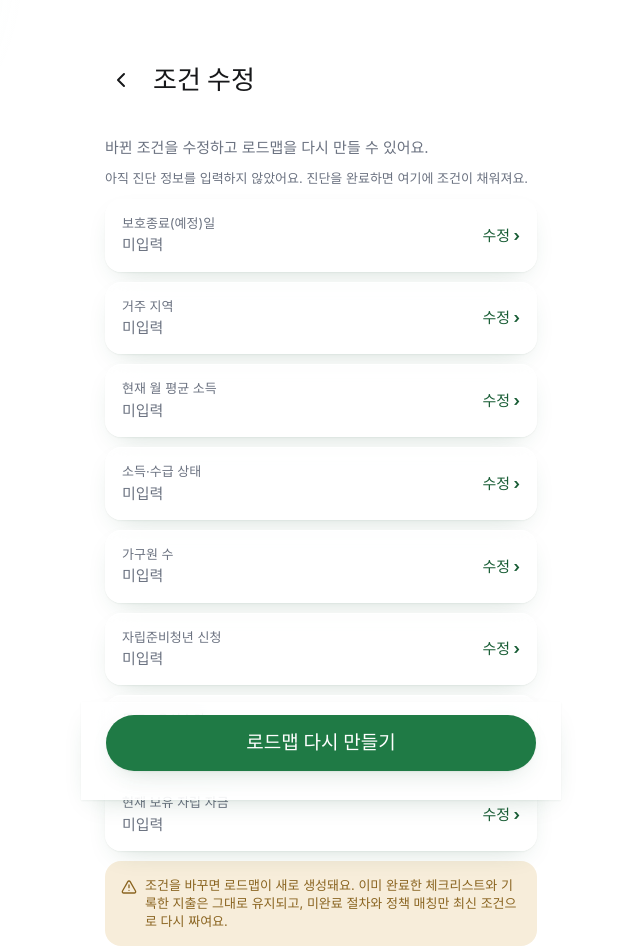
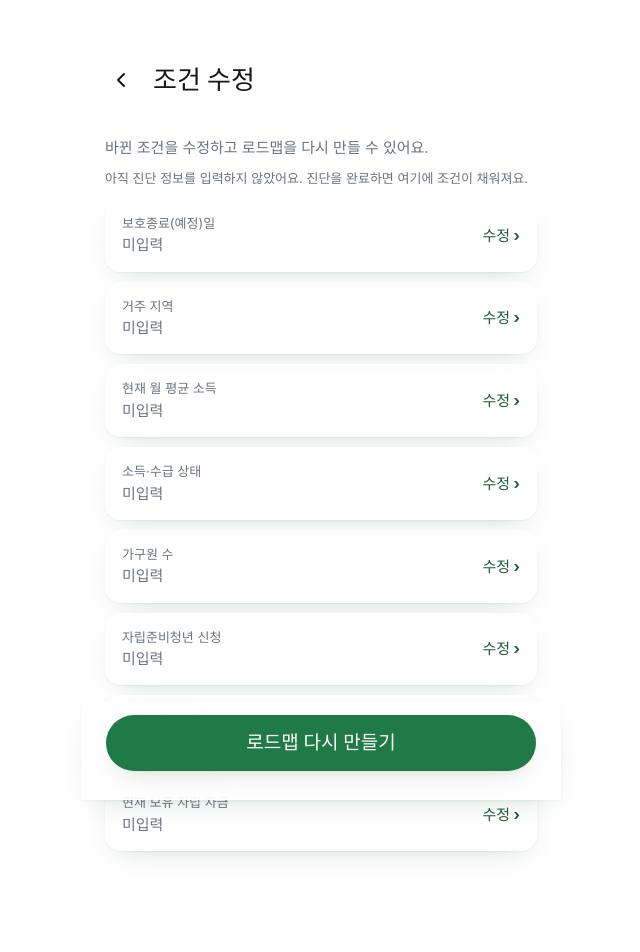
Before and after one commit to kb-say-young/seed-frontend, a Vue app: page /me/edit in a window 1280 px wide. Shown: the top 952 px of the page, without its empty margins (319-959 px from the left). Built offline with nearby package versions, Linux system fonts and the light colour scheme; no server answers; a web font is replaced by a local one.

Commit message:
chore(account): 조건 수정 화면 하단 주의 안내 문구 제거
로드맵 재생성 시 완료 항목·지출 기록이 유지된다는 앰버 경고 박스를
지웠다. 더는 안 쓰는 TriangleAlert import 도 함께 정리.

```diff
--- a/src/features/account/pages/EditConditions.vue
+++ b/src/features/account/pages/EditConditions.vue
@@ -1,7 +1,7 @@
 <script setup lang="ts">
 import { onMounted, computed } from 'vue'
 import { useRouter } from 'vue-router'
-import { ChevronLeft, TriangleAlert } from 'lucide-vue-next'
+import { ChevronLeft } from 'lucide-vue-next'
 import UiButton from '@/shared/ui/UiButton.vue'
 import { won } from '@/shared/lib/money'
 import { me, loadMe, ymdDotted } from '@/shared/lib/me'
@@ -94,14 +94,6 @@ const hint = computed(() => {
           <span class="shrink-0 text-body-sm font-bold text-primary-dark">수정 ›</span>
         </button>
       </template>
-
-      <div class="flex items-start gap-2 rounded-2xl bg-amber-tint p-4">
-        <TriangleAlert :size="16" class="mt-0.5 shrink-0 text-amber" aria-hidden="true" />
-        <p class="text-caption leading-snug text-amber">
-          조건을 바꾸면 로드맵이 새로 생성돼요. 이미 완료한 체크리스트와 기록한 지출은 그대로 유지되고,
-          미완료 절차와 정책 매칭만 최신 조건으로 다시 짜여요.
-        </p>
-      </div>
     </main>
 
     <div
```
